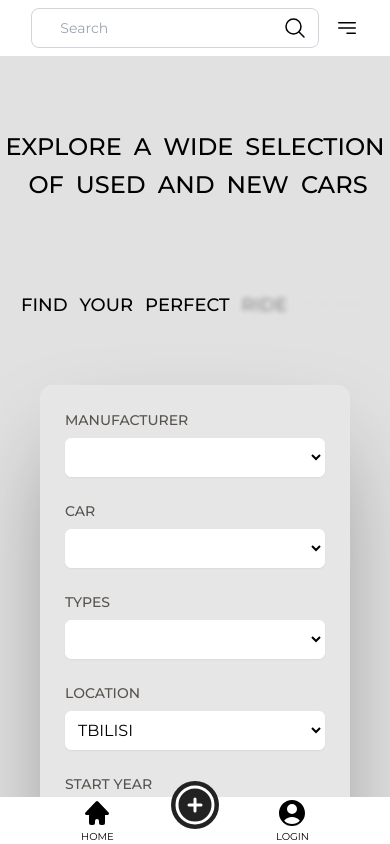
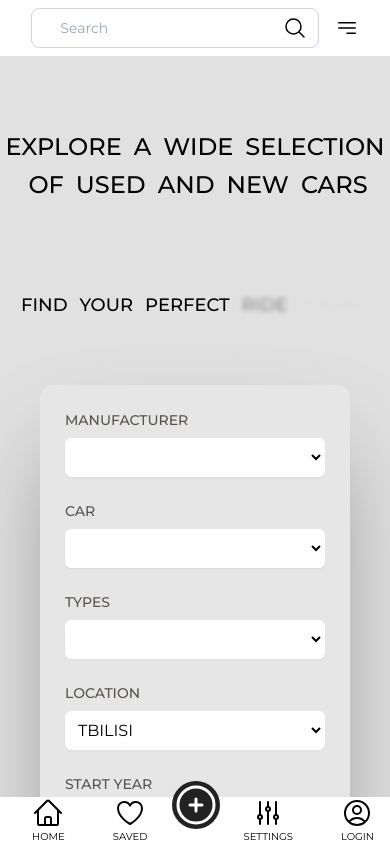
Before and after one commit to vaanskii/auto-market, a Vue app in the folder automarket_frontend/: page / in a window 390 px wide. Shown: the top 844 px of the page. Built offline with nearby package versions, Linux system fonts and the light colour scheme; the HTML template or start-up script is replaced by a standard one.

Commit message:
commit changes.

```diff
--- a/automarket_frontend/src/components/Navigation.vue
+++ b/automarket_frontend/src/components/Navigation.vue
@@ -103,16 +103,16 @@
   </nav>
       <!-- Bottom Navigation -->
   <nav class="bg-white text-black fixed bottom-0 w-full z-10">
-    <div :class="{'justify-evenly': !userIsActivated, 'justify-around ml-2': userIsActivated}" class="container mx-auto flex md:hidden items-center">
+    <div :class="{'justify-evenly': !userIsActivated, 'justify-around ml-2': userIsActivated}" class="flex md:hidden items-center w-full">
       <button class="flex flex-col items-center">
-        <svg xmlns="http://www.w3.org/2000/svg" viewBox="0 0 16 16" fill="currentColor" class="w-8 h-8">
-          <path d="M8.543 2.232a.75.75 0 0 0-1.085 0l-5.25 5.5A.75.75 0 0 0 2.75 9H4v4a1 1 0 0 0 1 1h1a1 1 0 0 0 1-1v-1a1 1 0 1 1 2 0v1a1 1 0 0 0 1 1h1a1 1 0 0 0 1-1V9h1.25a.75.75 0 0 0 .543-1.268l-5.25-5.5Z" />
+        <svg xmlns="http://www.w3.org/2000/svg" fill="none" viewBox="0 0 24 24" stroke-width="1.5" stroke="currentColor" class="w-8 h-8">
+          <path stroke-linecap="round" stroke-linejoin="round" d="m2.25 12 8.954-8.955c.44-.439 1.152-.439 1.591 0L21.75 12M4.5 9.75v10.125c0 .621.504 1.125 1.125 1.125H9.75v-4.875c0-.621.504-1.125 1.125-1.125h2.25c.621 0 1.125.504 1.125 1.125V21h4.125c.621 0 1.125-.504 1.125-1.125V9.75M8.25 21h8.25" />
         </svg>
         <p class="uppercase text-[10px]">home</p>
       </button>
       <button v-if="userIsActivated" class="flex flex-col items-center">
-        <svg xmlns="http://www.w3.org/2000/svg" viewBox="0 0 24 24" fill="currentColor" class="w-8 h-8">
-          <path d="m11.645 20.91-.007-.003-.022-.012a15.247 15.247 0 0 1-.383-.218 25.18 25.18 0 0 1-4.244-3.17C4.688 15.36 2.25 12.174 2.25 8.25 2.25 5.322 4.714 3 7.688 3A5.5 5.5 0 0 1 12 5.052 5.5 5.5 0 0 1 16.313 3c2.973 0 5.437 2.322 5.437 5.25 0 3.925-2.438 7.111-4.739 9.256a25.175 25.175 0 0 1-4.244 3.17 15.247 15.247 0 0 1-.383.219l-.022.012-.007.004-.003.001a.752.752 0 0 1-.704 0l-.003-.001Z" />
+        <svg xmlns="http://www.w3.org/2000/svg" fill="none" viewBox="0 0 24 24" stroke-width="1.5" stroke="currentColor" class="w-8 h-8">
+          <path stroke-linecap="round" stroke-linejoin="round" d="M21 8.25c0-2.485-2.099-4.5-4.688-4.5-1.935 0-3.597 1.126-4.312 2.733-.715-1.607-2.377-2.733-4.313-2.733C5.1 3.75 3 5.765 3 8.25c0 7.22 9 12 9 12s9-4.78 9-12Z" />
         </svg>
         <p class="uppercase text-[10px]">saved</p>
       </button>
@@ -124,14 +124,14 @@
         </button>
       </div>
       <button v-if="userIsActivated" class="flex flex-col items-center">
-        <svg xmlns="http://www.w3.org/2000/svg" viewBox="0 0 24 24" fill="currentColor" class="w-8 h-8">
-          <path d="M6 12a.75.75 0 0 1-.75-.75v-7.5a.75.75 0 1 1 1.5 0v7.5A.75.75 0 0 1 6 12ZM18 12a.75.75 0 0 1-.75-.75v-7.5a.75.75 0 0 1 1.5 0v7.5A.75.75 0 0 1 18 12ZM6.75 20.25v-1.5a.75.75 0 0 0-1.5 0v1.5a.75.75 0 0 0 1.5 0ZM18.75 18.75v1.5a.75.75 0 0 1-1.5 0v-1.5a.75.75 0 0 1 1.5 0ZM12.75 5.25v-1.5a.75.75 0 0 0-1.5 0v1.5a.75.75 0 0 0 1.5 0ZM12 21a.75.75 0 0 1-.75-.75v-7.5a.75.75 0 0 1 1.5 0v7.5A.75.75 0 0 1 12 21ZM3.75 15a2.25 2.25 0 1 0 4.5 0 2.25 2.25 0 0 0-4.5 0ZM12 11.25a2.25 2.25 0 1 1 0-4.5 2.25 2.25 0 0 1 0 4.5ZM15.75 15a2.25 2.25 0 1 0 4.5 0 2.25 2.25 0 0 0-4.5 0Z" />
+        <svg xmlns="http://www.w3.org/2000/svg" fill="none" viewBox="0 0 24 24" stroke-width="1.5" stroke="currentColor" class="w-8 h-8">
+          <path stroke-linecap="round" stroke-linejoin="round" d="M6 13.5V3.75m0 9.75a1.5 1.5 0 0 1 0 3m0-3a1.5 1.5 0 0 0 0 3m0 3.75V16.5m12-3V3.75m0 9.75a1.5 1.5 0 0 1 0 3m0-3a1.5 1.5 0 0 0 0 3m0 3.75V16.5m-6-9V3.75m0 3.75a1.5 1.5 0 0 1 0 3m0-3a1.5 1.5 0 0 0 0 3m0 9.75V10.5" />
         </svg>
         <p class="uppercase text-[10px]">settings</p>
       </button>
-      <button class="">
-        <svg xmlns="http://www.w3.org/2000/svg" viewBox="0 0 24 24" fill="currentColor" class="w-8 h-8">
-          <path fill-rule="evenodd" d="M18.685 19.097A9.723 9.723 0 0 0 21.75 12c0-5.385-4.365-9.75-9.75-9.75S2.25 6.615 2.25 12a9.723 9.723 0 0 0 3.065 7.097A9.716 9.716 0 0 0 12 21.75a9.716 9.716 0 0 0 6.685-2.653Zm-12.54-1.285A7.486 7.486 0 0 1 12 15a7.486 7.486 0 0 1 5.855 2.812A8.224 8.224 0 0 1 12 20.25a8.224 8.224 0 0 1-5.855-2.438ZM15.75 9a3.75 3.75 0 1 1-7.5 0 3.75 3.75 0 0 1 7.5 0Z" clip-rule="evenodd" />
+      <button class="flex flex-col items-center">
+        <svg xmlns="http://www.w3.org/2000/svg" fill="none" viewBox="0 0 24 24" stroke-width="1.5" stroke="currentColor" class="w-8 h-8">
+          <path stroke-linecap="round" stroke-linejoin="round" d="M17.982 18.725A7.488 7.488 0 0 0 12 15.75a7.488 7.488 0 0 0-5.982 2.975m11.963 0a9 9 0 1 0-11.963 0m11.963 0A8.966 8.966 0 0 1 12 21a8.966 8.966 0 0 1-5.982-2.275M15 9.75a3 3 0 1 1-6 0 3 3 0 0 1 6 0Z" />
         </svg>
         <p class="text-[10px] uppercase">login</p>
       </button>
@@ -148,7 +148,7 @@ export default {
     return {
       dropdownOpen: false,
       menudropdownOpen: false,
-      userIsActivated: false
+      userIsActivated: true
     };
   },
   components:{
@@ -192,9 +192,6 @@ export default {
 </script>
 
 <style scoped>
-.ease-custom {
-  transition-timing-function: cubic-bezier(.61,-0.53,.43,1.43);
-}
 input[type="search"]::-webkit-search-cancel-button {
     -webkit-appearance: none;
 }
```
